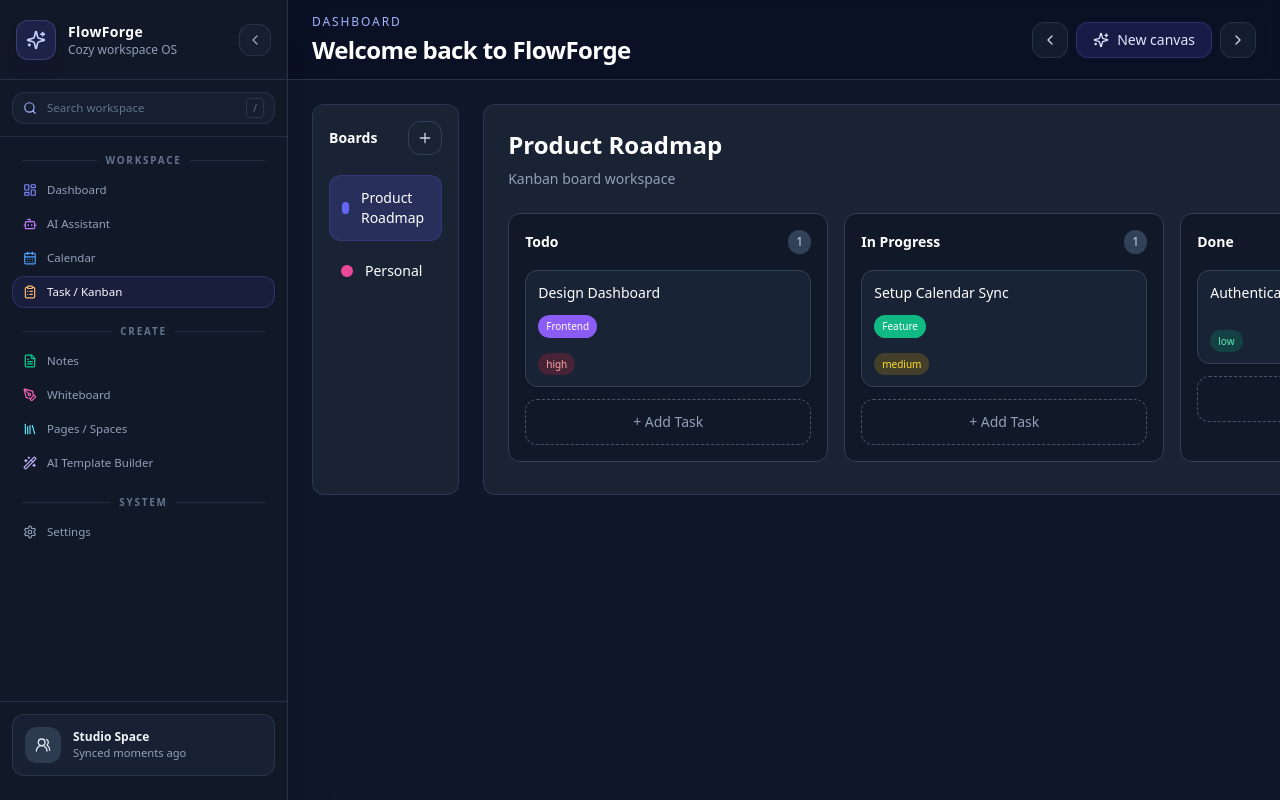
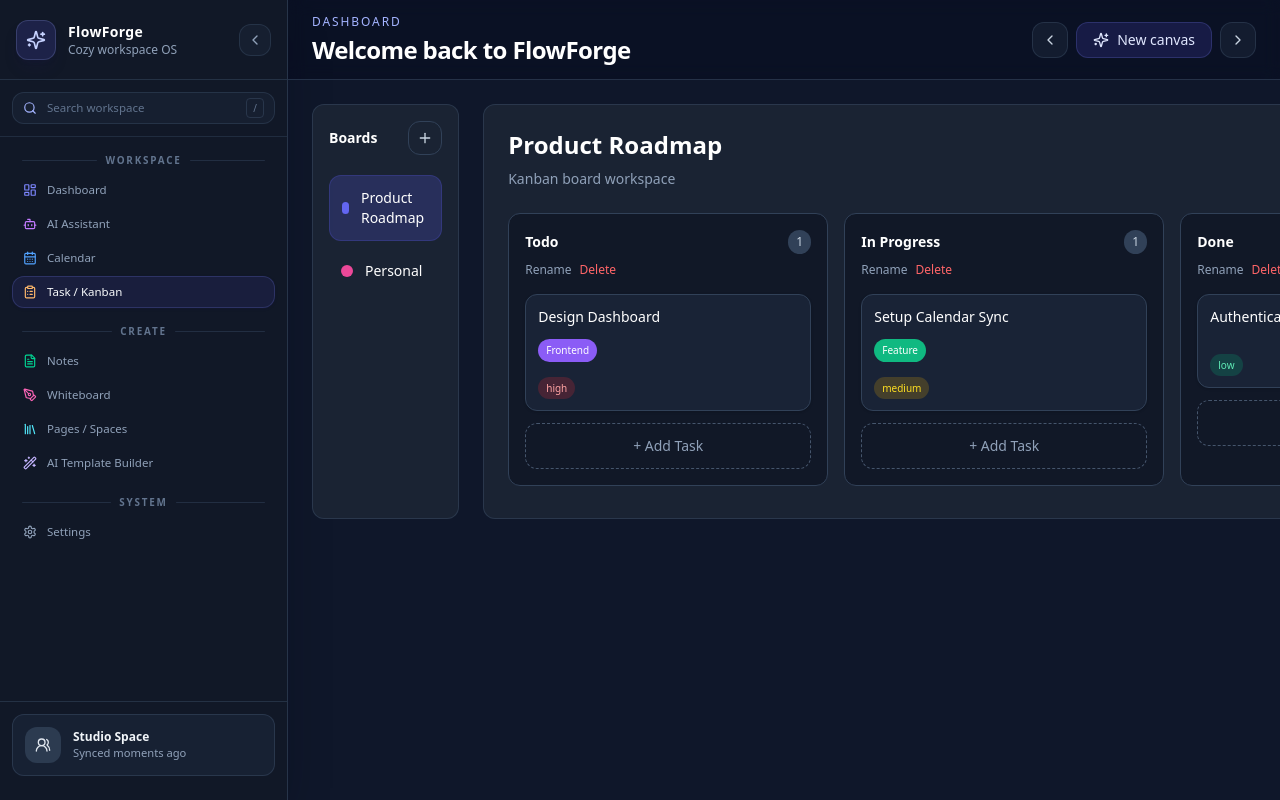
Before and after one commit to Atharva45264/FlowForge, a Next.js app: page /kanban in a window 1280 px wide. Built offline with nearby package versions, Linux system fonts and the light colour scheme.

Commit message:
Worked on rename and delete feature

```diff
--- a/app/(dashboard)/kanban/page.tsx
+++ b/app/(dashboard)/kanban/page.tsx
@@ -79,6 +79,92 @@ const handleDeleteTask = (
   )
 }
 
+const handleCreateColumn = (
+  name: string
+) => {
+  setBoards((prev) =>
+    prev.map((board) => {
+      if (board.id !== activeBoardId) {
+        return board
+      }
+
+      return {
+        ...board,
+        columns: [
+          ...board.columns,
+          {
+            id: crypto.randomUUID(),
+            name,
+          },
+        ],
+      }
+    })
+  )
+}
+
+const handleRenameColumn = (
+  columnId: string,
+  newName: string
+) => {
+  setBoards((prev) =>
+    prev.map((board) => {
+      if (board.id !== activeBoardId) {
+        return board
+      }
+
+      return {
+        ...board,
+        columns: board.columns.map((column) =>
+          column.id === columnId
+            ? {
+                ...column,
+                name: newName,
+              }
+            : column
+        ),
+      }
+    })
+  )
+}
+
+const handleDeleteColumn = (
+  columnId: string
+) => {
+  setBoards((prev) =>
+    prev.map((board) => {
+      if (board.id !== activeBoardId) {
+        return board
+      }
+
+      const fallbackColumn =
+        board.columns.find(
+          (column) => column.id === "todo"
+        ) ?? board.columns[0]
+
+      if (!fallbackColumn) {
+        return board
+      }
+
+      return {
+        ...board,
+
+        columns: board.columns.filter(
+          (column) => column.id !== columnId
+        ),
+
+        tasks: board.tasks.map((task) =>
+          task.columnId === columnId
+            ? {
+                ...task,
+                columnId: fallbackColumn.id,
+              }
+            : task
+        ),
+      }
+    })
+  )
+}
+
 const handleDragEnd = (
   event: DragEndEvent
 ) => {
@@ -143,6 +229,9 @@ const handleDragEnd = (
   onCreateTask={handleCreateTask}
   onUpdateTask={handleUpdateTask}
   onDeleteTask={handleDeleteTask}
+  onCreateColumn={handleCreateColumn}
+  onRenameColumn={handleRenameColumn}
+  onDeleteColumn={handleDeleteColumn}
 />
 )}
       </div>
--- /dev/null
+++ b/components/kanban/column-actions.tsx
@@ -0,0 +1,72 @@
+"use client"
+
+import { useState } from "react"
+
+type ColumnActionsProps = {
+  columnName: string
+
+  onRename: (
+    newName: string
+  ) => void
+
+  onDelete: () => void
+}
+
+export function ColumnActions({
+  columnName,
+  onRename,
+  onDelete,
+}: ColumnActionsProps) {
+  const [editing, setEditing] =
+    useState(false)
+
+  const [name, setName] =
+    useState(columnName)
+
+  if (editing) {
+    return (
+      <div className="flex gap-2">
+        <input
+          value={name}
+          onChange={(e) =>
+            setName(e.target.value)
+          }
+          className="w-28 rounded border border-slate-700 bg-slate-900 px-2 py-1 text-xs text-white"
+        />
+
+        <button
+          type="button"
+          onClick={() => {
+            onRename(name)
+            setEditing(false)
+          }}
+          className="text-xs text-indigo-300"
+        >
+          Save
+        </button>
+      </div>
+    )
+  }
+
+  return (
+    <div className="flex gap-2">
+      <button
+        type="button"
+        onClick={() =>
+          setEditing(true)
+        }
+        className="text-xs text-slate-400 hover:text-white"
+      >
+        Rename
+      </button>
+
+      <button
+        type="button"
+        onClick={onDelete}
+        className="text-xs text-red-400 hover:text-red-300"
+      >
+        Delete
+      </button>
+    </div>
+  )
+}
--- a/components/kanban/kanban-board.tsx
+++ b/components/kanban/kanban-board.tsx
@@ -1,5 +1,6 @@
 import { KanbanColumn } from "./kanban-column"
 import { KanbanBoard as BoardType } from "./kanban-types"
+import { CreateColumnDialog } from "./create-column-dialog"
 
 type KanbanBoardProps = {
   board: BoardType
@@ -23,13 +24,31 @@ type KanbanBoardProps = {
   onDeleteTask: (
     taskId: string
   ) => void
+
+  onCreateColumn: (
+    name: string
+  ) => void
+
+  onRenameColumn: (
+  columnId: string,
+  newName: string
+) => void
+
+onDeleteColumn: (
+  columnId: string
+) => void
 }
+
+
 
 export function KanbanBoard({
   board,
   onCreateTask,
   onUpdateTask,
   onDeleteTask,
+  onCreateColumn,
+  onRenameColumn,
+  onDeleteColumn,
 }: KanbanBoardProps) {
   return (
     <div className="flex gap-4 overflow-x-auto pb-2">
@@ -37,6 +56,7 @@ export function KanbanBoard({
         const columnTasks = board.tasks.filter(
           (task) => task.columnId === column.id
         )
+
 
         return (
           <KanbanColumn
@@ -47,9 +67,14 @@ export function KanbanBoard({
             onCreateTask={onCreateTask}
             onUpdateTask={onUpdateTask}
             onDeleteTask={onDeleteTask}
+            onRenameColumn={onRenameColumn}
+onDeleteColumn={onDeleteColumn}
           />
         )
       })}
+      <CreateColumnDialog
+  onCreateColumn={onCreateColumn}
+/>
     </div>
   )
 }
--- a/components/kanban/kanban-column.tsx
+++ b/components/kanban/kanban-column.tsx
@@ -4,6 +4,7 @@ import { useDroppable } from "@dnd-kit/core"
 
 import { KanbanCard } from "./kanban-card"
 import { CreateTaskDialog } from "./create-task-dialog"
+import { ColumnActions } from "./column-actions"
 import {
   KanbanColumn as ColumnType,
   KanbanTask,
@@ -34,6 +35,15 @@ type KanbanColumnProps = {
   onDeleteTask: (
     taskId: string
   ) => void
+
+  onRenameColumn: (
+  columnId: string,
+  newName: string
+) => void
+
+onDeleteColumn: (
+  columnId: string
+) => void
 }
 
 export function KanbanColumn({
@@ -43,6 +53,8 @@ export function KanbanColumn({
   onCreateTask,
   onUpdateTask,
   onDeleteTask,
+  onRenameColumn,
+  onDeleteColumn,
 }: KanbanColumnProps) {
   const { setNodeRef } = useDroppable({
     id: column.id,
@@ -53,7 +65,8 @@ export function KanbanColumn({
       ref={setNodeRef}
       className="w-80 shrink-0 rounded-xl border border-slate-700 bg-[#111827] p-4"
     >
-      <div className="mb-4 flex items-center justify-between">
+      <div className="mb-4">
+  <div className="flex items-center justify-between">
     <h2 className="text-sm font-semibold text-white">
       {column.name}
     </h2>
@@ -61,6 +74,24 @@ export function KanbanColumn({
     <span className="rounded-full bg-slate-700 px-2 py-1 text-xs text-slate-300">
       {tasks.length}
     </span>
+  </div>
+
+  <div className="mt-2">
+    <ColumnActions
+      columnName={column.name}
+      onRename={(newName) =>
+        onRenameColumn(
+          column.id,
+          newName
+        )
+      }
+      onDelete={() =>
+        onDeleteColumn(
+          column.id
+        )
+      }
+    />
+  </div>
 </div>
 
       <div className="space-y-3">
```
Lines whose indentation alone changed are shown as unchanged.
